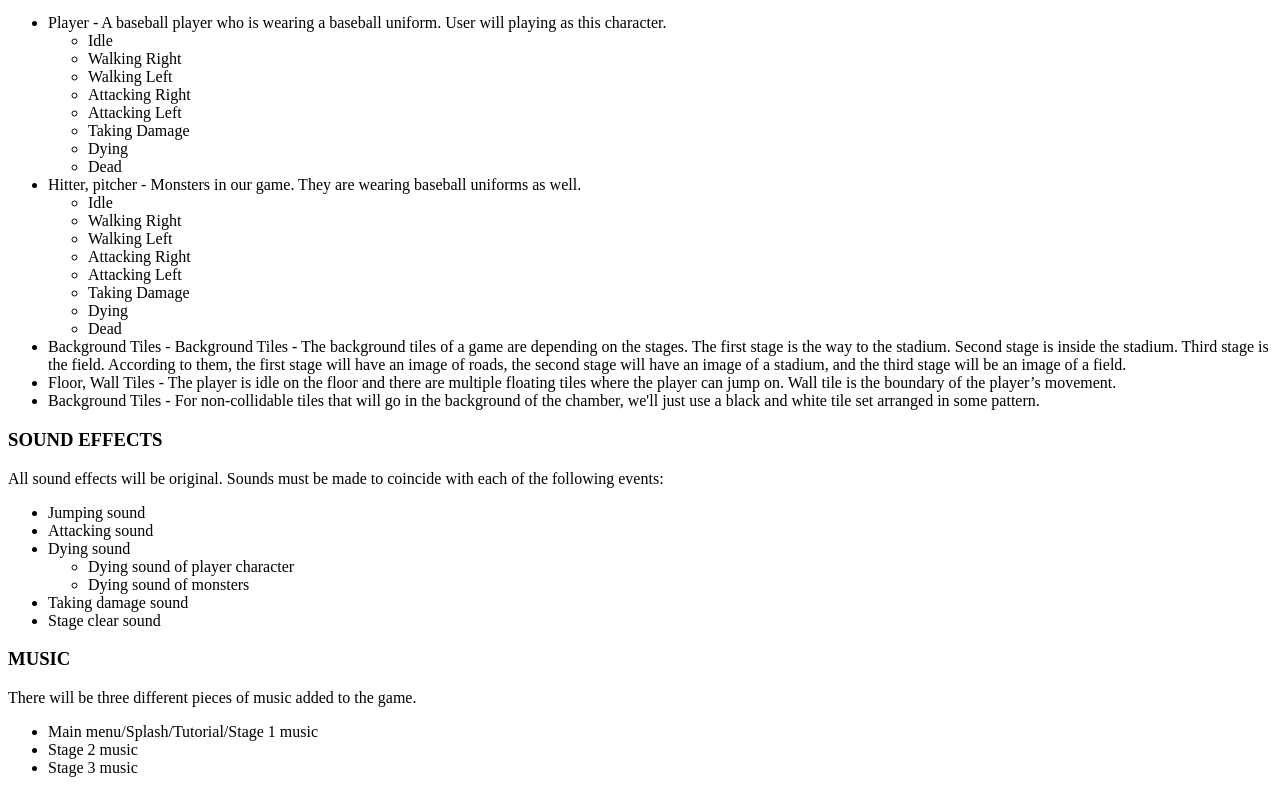
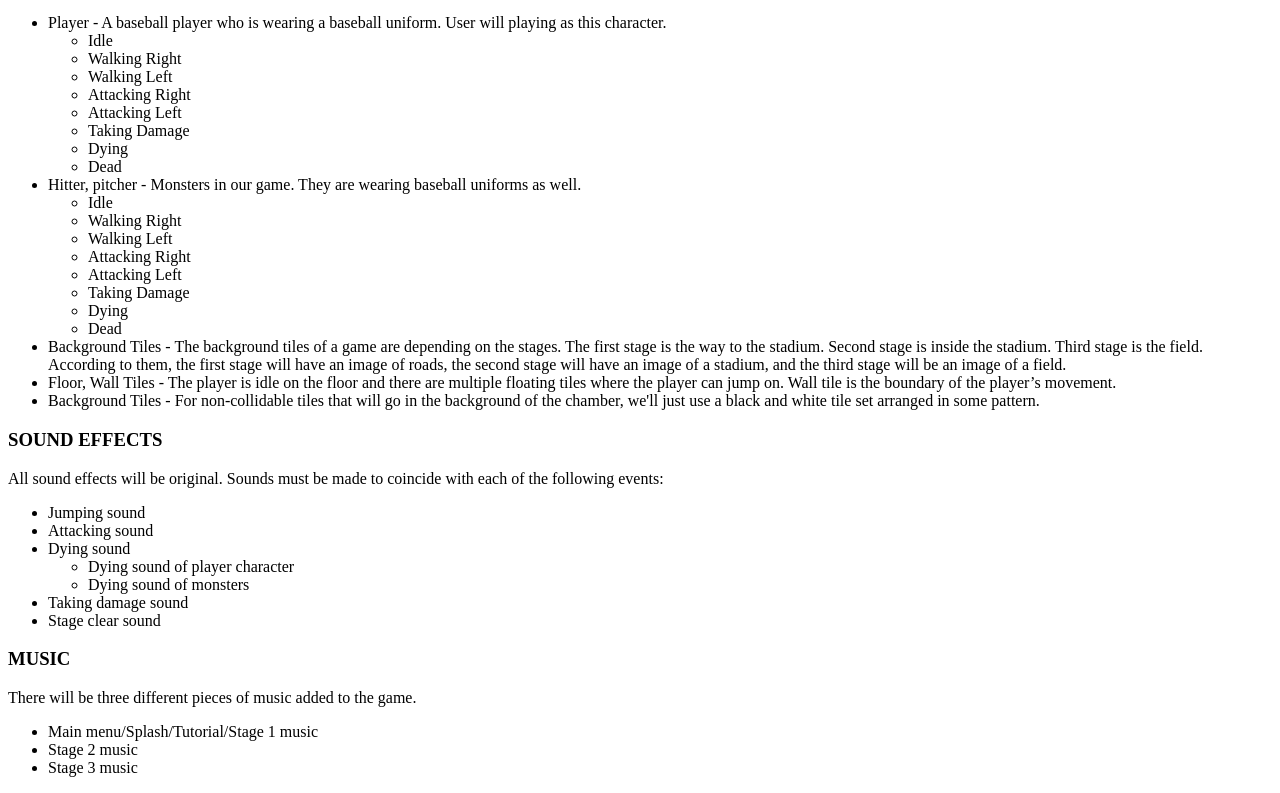
Before and after one commit to najalna2/CSE380-Teamproject, a plain HTML site: page public/index.html in a window 1280 px wide. Shown: the part 1317-2110 px from the top of the page. Drawn offline with Linux system fonts and the light colour scheme.

Commit message:
text update

```diff
--- a/public/index.html
+++ b/public/index.html
@@ -18,7 +18,7 @@
         history.replaceState(null,null,'/benchmark1')
     </script>
     <h3>INTRODUCTION:</h3>
-    His job is to knock out all the other baseball players and claim the victory for himself. He will use physical means to defeat them. His main weapon is his favorite baseball bat, which won't break until all the other baseball players are down. However, the other players won't stand still and watch X take them down. Before they can take down the main character, X will have to take them all down first.
+    His job is to knock out all the other baseball players and claim the victory for himself. He will use physical means to defeat them. His main weapon is his favorite baseball bat, which won't break until all the other baseball players are down. However, the other players won't stand still and watch Player take them down. Before they can take down the main character, Player will have to take them all down first.
 
     <h3>TECHNOLOGY:</h3>
     Road To The Show is a 2d side scrolling game. The game's construction will be developed for the windows platform using wolfie2d, an engine developed by Richard McKenna. Sound effects will be. Artwork is developed using piskel and krita.
@@ -95,7 +95,7 @@
           <li>Dying</li>
           <li>Dead</li>
         </ul>
-        <li>Background Tiles - Background Tiles - The background tiles of a game are depending on the stages. The first stage is the way to the stadium. Second stage is inside the stadium. Third stage is the field. According to them, the first stage will have an image of roads, the second stage will have an image of a stadium, and the third stage will be an image of a field.</li>
+        <li>Background Tiles - The background tiles of a game are depending on the stages. The first stage is the way to the stadium. Second stage is inside the stadium. Third stage is the field. According to them, the first stage will have an image of roads, the second stage will have an image of a stadium, and the third stage will be an image of a field.</li>
         <li>Floor, Wall Tiles - The player is idle on the floor and there are multiple floating tiles where the player can jump on. Wall tile is the boundary of the player’s movement. </li>
         <li>Background Tiles - For non-collidable tiles that will go in the background of the chamber, we'll just use a black and white tile set arranged in some pattern.</li>
     </ul>
```
